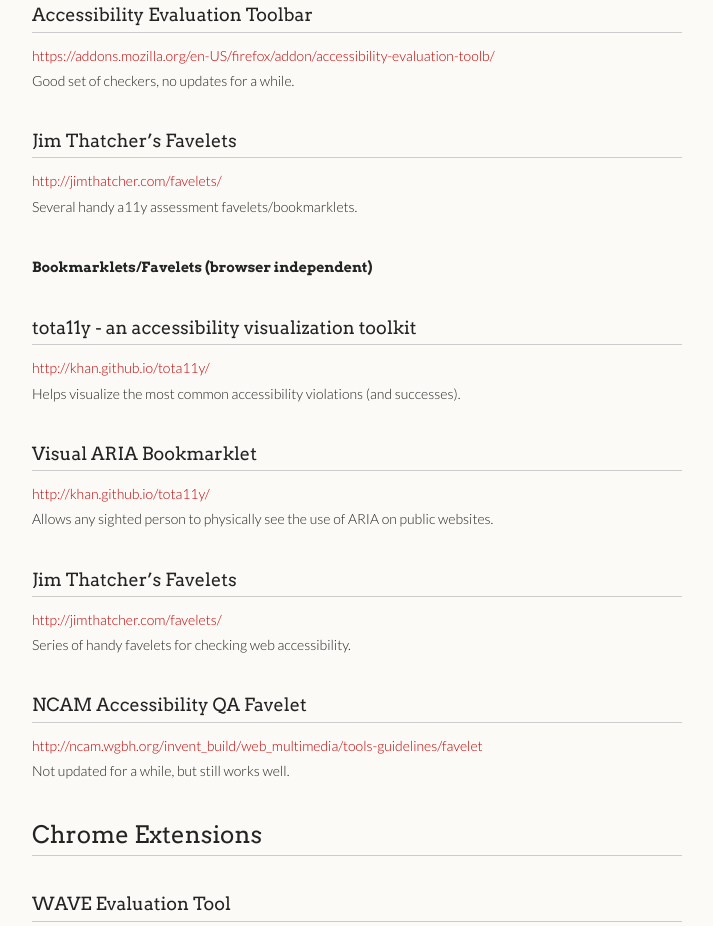
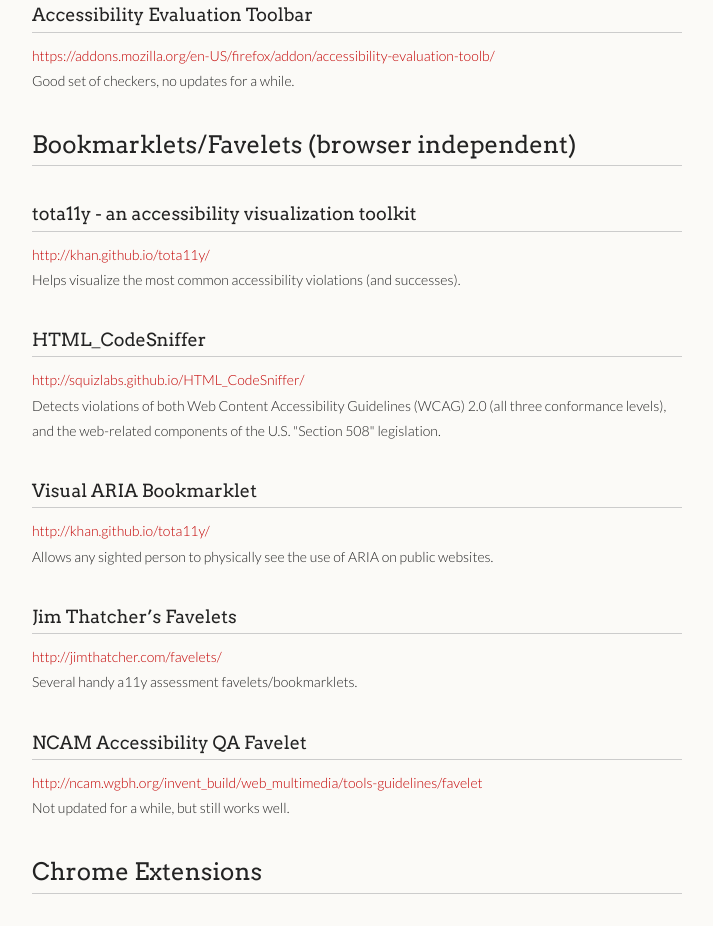
Before and after one commit to radinamatic/tcworld2015, a plain HTML site: page index.html in a window 1280 px wide. Shown: the part 1215-2141 px from the top of the page, without its empty margins (278-991 px from the left). Drawn offline with Linux system fonts and the light colour scheme.

Commit message:
added CodeSniffer

```diff
--- a/index.html
+++ b/index.html
@@ -86,28 +86,29 @@
 <p><strong><a href="https://addons.mozilla.org/en-US/firefox/addon/accessibility-evaluation-toolb/">https://addons.mozilla.org/en-US/firefox/addon/accessibility-evaluation-toolb/</a></strong><br>
 Good set of checkers, no updates for a while.</p>
 
-<h3>
-<a id="jim-thatchers-favelets" class="anchor" href="#jim-thatchers-favelets" aria-hidden="true"><span class="octicon octicon-link"></span></a>Jim Thatcher’s Favelets</h3>
 
-<p><strong><a href="http://jimthatcher.com/favelets/">http://jimthatcher.com/favelets/</a></strong><br>
-Several handy a11y assessment favelets/bookmarklets.</p>
-
-<h4>Bookmarklets/Favelets (browser independent)</h4>
+<h2>Bookmarklets/Favelets (browser independent)</h2>
 
 <h3>tota11y - an accessibility visualization toolkit</h3>
 
 <p><strong><a href="http://khan.github.io/tota11y/">http://khan.github.io/tota11y/</a></strong><br>
 Helps visualize the most common accessibility violations (and successes).</p>
 
+<h3>HTML_CodeSniffer</h3>
+
+<p><strong><a href="http://squizlabs.github.io/HTML_CodeSniffer/">http://squizlabs.github.io/HTML_CodeSniffer/</a></strong><br>
+Detects violations of both Web Content Accessibility Guidelines (WCAG) 2.0 (all three conformance levels), and the web-related components of the U.S. "Section 508" legislation.</p>
+
 <h3>Visual ARIA Bookmarklet</h3>
 
 <p><strong><a href="http://whatsock.com/training/matrices/visual-aria.htm">http://khan.github.io/tota11y/</a></strong><br>
 Allows any sighted person to physically see the use of ARIA on public websites.</p>
 
-<h3>Jim Thatcher’s Favelets</h3>
+<h3>
+<a id="jim-thatchers-favelets" class="anchor" href="#jim-thatchers-favelets" aria-hidden="true"><span class="octicon octicon-link"></span></a>Jim Thatcher’s Favelets</h3>
 
 <p><strong><a href="http://jimthatcher.com/favelets/">http://jimthatcher.com/favelets/</a></strong><br>
-Series of handy favelets for checking web accessibility.</p>
+Several handy a11y assessment favelets/bookmarklets.</p>
 
 <h3>
 <a id="ncam-accessibility-qa-favelet" class="anchor" href="#ncam-accessibility-qa-favelet" aria-hidden="true"><span class="octicon octicon-link"></span></a>NCAM Accessibility QA Favelet</h3>
```
